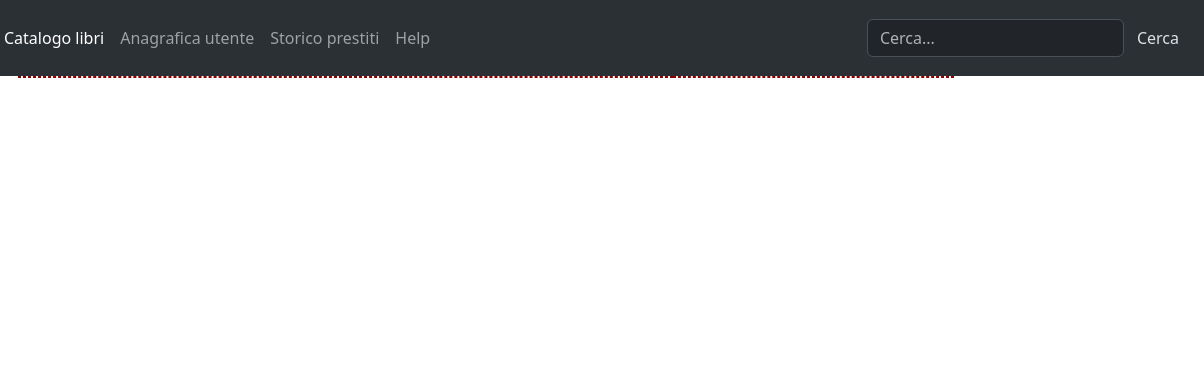
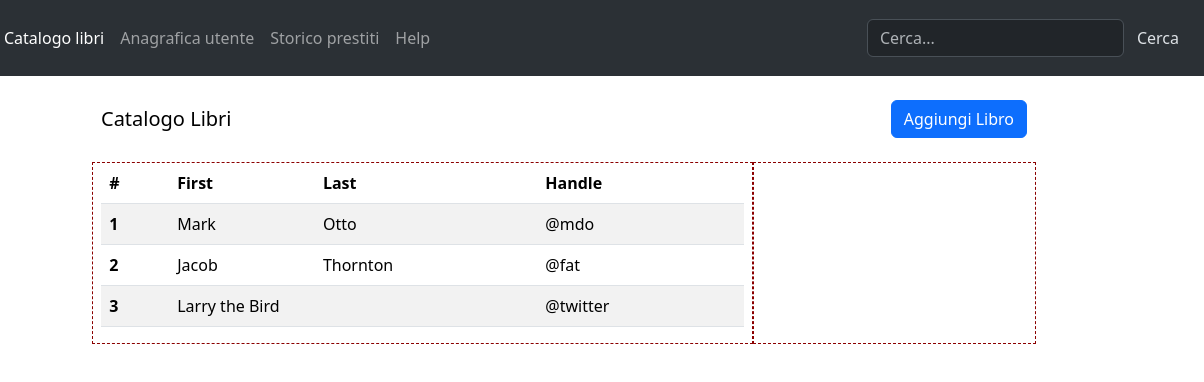
Before and after one commit to TanaraCavalcante/html-css-bootstrap-dashboard, a plain HTML site: page index.html in a window 1280 px wide. Shown: the full height of the page, 76-1280 px from the left. Drawn offline with nearby package versions, Linux system fonts and the light colour scheme.

Commit message:
navbar - main

```diff
--- a/index.html
+++ b/index.html
@@ -3,7 +3,7 @@
 <head>
     <meta charset="UTF-8">
     <meta name="viewport" content="width=device-width, initial-scale=1.0">
-    <title>Document</title>
+    <title>Libreria</title>
 
     <!--BOOTSTRAP-CSS-->
     <link href="https://cdn.jsdelivr.net/npm/bootstrap@5.3.3/dist/css/bootstrap.min.css" rel="stylesheet" integrity="sha384-QWTKZyjpPEjISv5WaRU9OFeRpok6YctnYmDr5pNlyT2bRjXh0JMhjY6hW+ALEwIH" crossorigin="anonymous">
@@ -47,9 +47,49 @@
           </nav>
     </header>
 
-    <main>
-        <div class="row container justify-content-center g-3">
-            <div class="col-12 col-md-10 col-lg-7 dashed-border"></div>
+    <main class="container">
+
+        <nav class="row navbar justify-content-center py-4 ">
+            <div class="col-6 col-md-5 ">
+                <span class="navbar-brand mb-0 h1">Catalogo Libri</span>
+            </div>
+            <div class="col-6 col-md-5 justify-content-end d-flex">
+                <button class="btn btn-primary" type="button">Aggiungi Libro</button>
+            </div>
+        </nav>
+
+        <div class="row justify-content-center g-3">
+            <div class="col-12 col-md-10 col-lg-7 dashed-border">
+                <table class="table table-striped">
+                    <thead>
+                      <tr>
+                        <th scope="col">#</th>
+                        <th scope="col">First</th>
+                        <th scope="col">Last</th>
+                        <th scope="col">Handle</th>
+                      </tr>
+                    </thead>
+                    <tbody>
+                      <tr>
+                        <th scope="row">1</th>
+                        <td>Mark</td>
+                        <td>Otto</td>
+                        <td>@mdo</td>
+                      </tr>
+                      <tr>
+                        <th scope="row">2</th>
+                        <td>Jacob</td>
+                        <td>Thornton</td>
+                        <td>@fat</td>
+                      </tr>
+                      <tr>
+                        <th scope="row">3</th>
+                        <td colspan="2">Larry the Bird</td>
+                        <td>@twitter</td>
+                      </tr>
+                    </tbody>
+                  </table>
+            </div>
             <div class="col-12 col-md-10 col-lg-3 dashed-border"></div>
         </div>
     </main>
```
